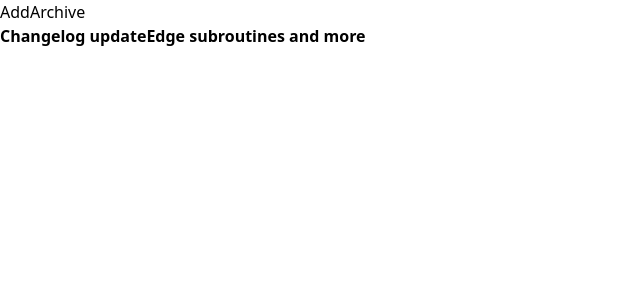
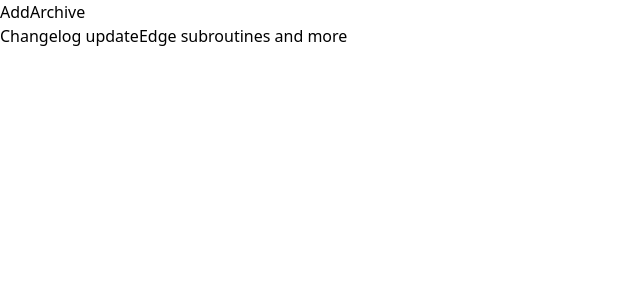
Before and after one commit to islamBelabbes/animated-archived-list, a React (Vite) app: page / in a window 1280 px wide. Both pictures are taken after a click on the button "Add". Shown: the top 300 px of the page, without its empty margins (0-640 px from the left). Built offline with nearby package versions, Linux system fonts and the light colour scheme.

Commit message:
fix animation / add padding

```diff
--- a/src/components/MessageItem.jsx
+++ b/src/components/MessageItem.jsx
@@ -5,13 +5,12 @@ const MessageItem = ({ message, handleClick }) => {
   return (
     <motion.div
       layout
-      className={cn("flex flex-col cursor-pointer", {
-        "rounded bg-cyan-500": message.isSelected,
+      className={cn("flex flex-col cursor-pointer p-2", {
+        "rounded bg-cyan-500 ": message.isSelected,
       })}
       onClick={handleClick}
-      initial={{ opacity: 0, fontWeight: 100 }}
+      initial={{ opacity: 0 }}
       animate={{
-        fontWeight: 700,
         opacity: 1,
         transition: {
           ease: "linear",
```
